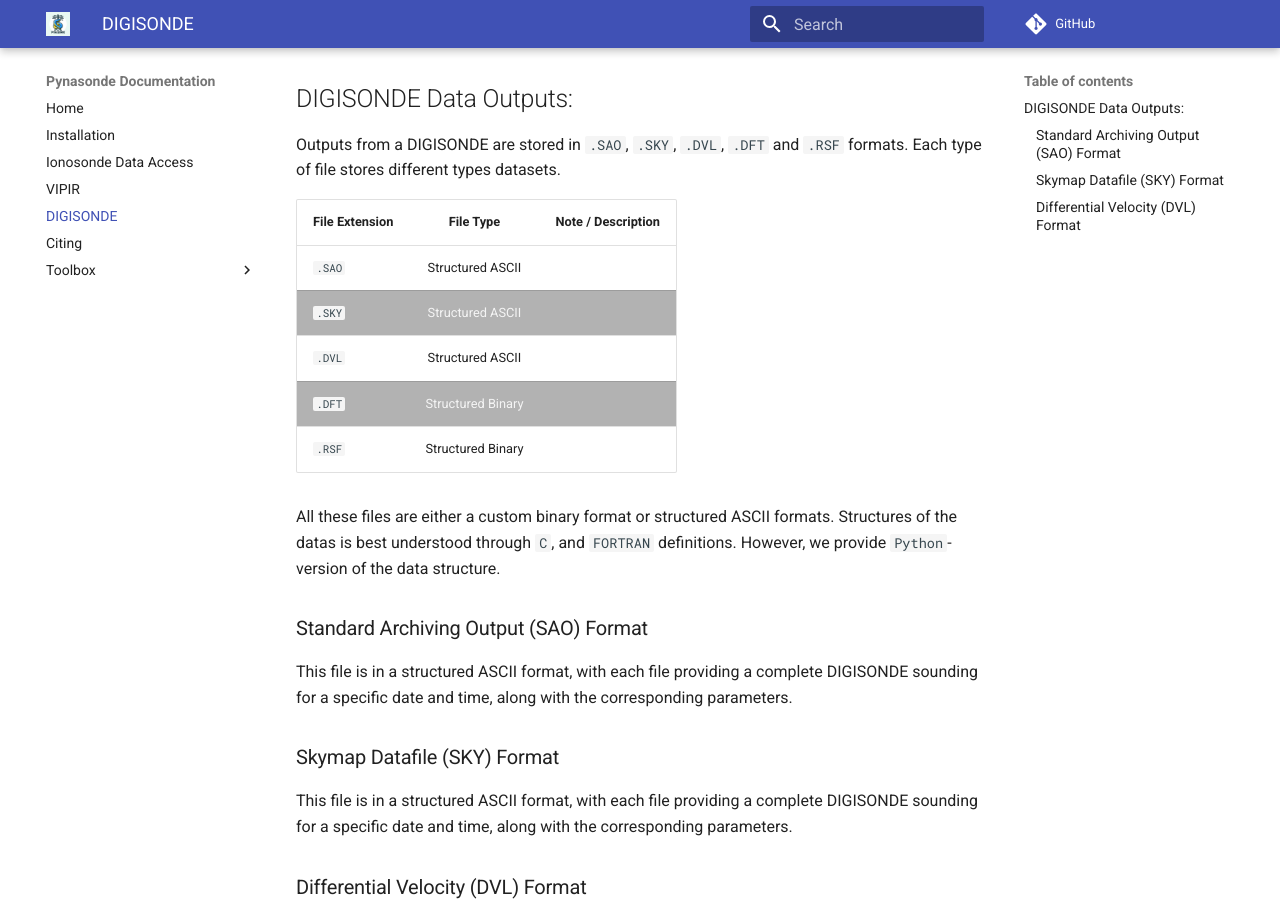
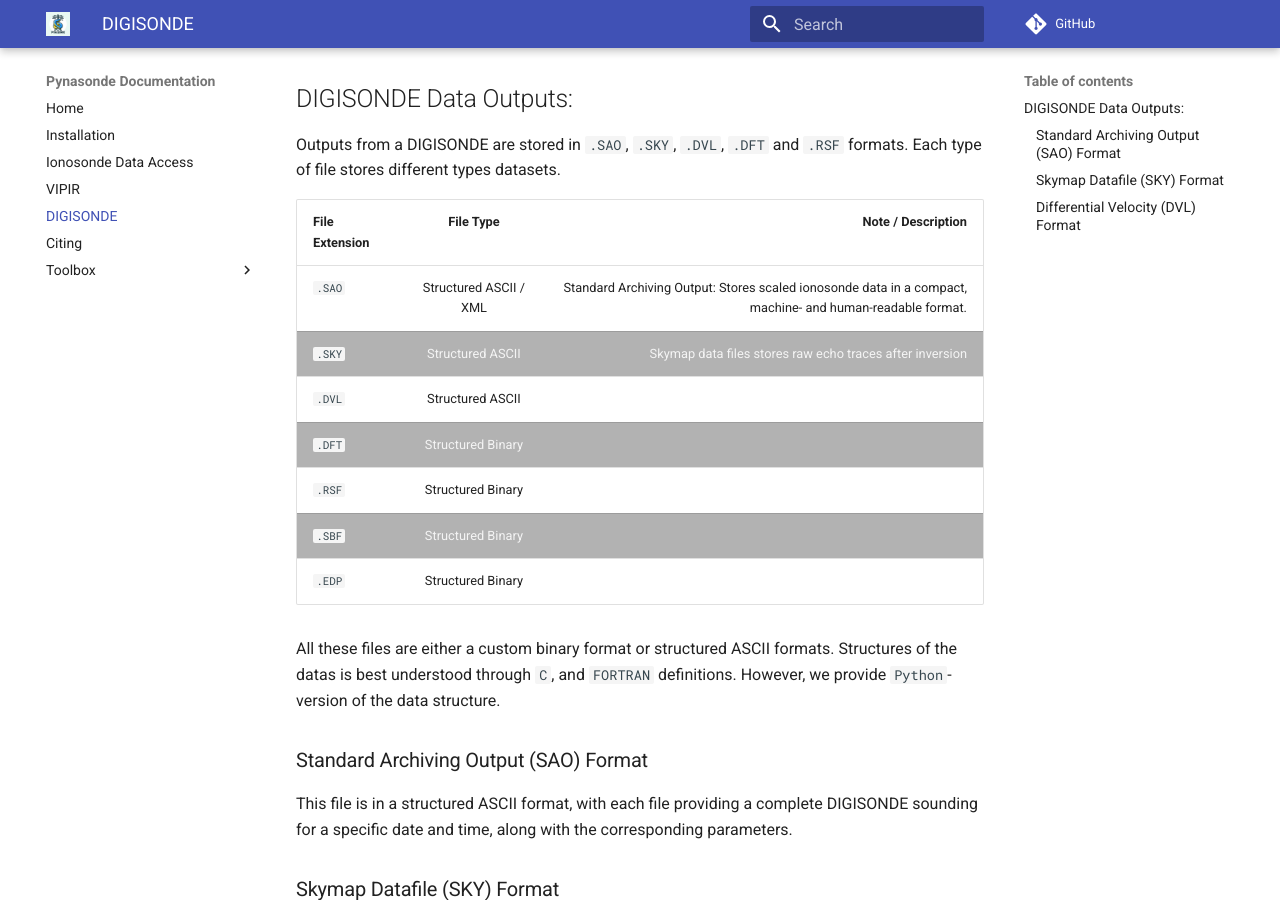
Before and after one commit to shibaji7/pynasonde, an MkDocs documentation site: the page built from docs/user/digisonde.md, in a window 1280 px wide and 900 px high, scrolled down 937 px. Built offline with MkDocs 1.6.1 and Material for MkDocs 9.7.7, drawn with Linux system fonts in a browser that asks for light colours; comment, search, counter and statistics services are not loaded.

Commit message:
Updated plots

```diff
--- a/docs/user/digisonde.md
+++ b/docs/user/digisonde.md
@@ -41,11 +41,13 @@ Outputs from a DIGISONDE are stored in `.SAO`, `.SKY`, `.DVL`, `.DFT` and `.RSF`
 
 | File Extension              | File Type     | Note / Description  |
 | :---------------- | :------: | ------: |
-| `.SAO` | Structured ASCII |  |
-| `.SKY` | Structured ASCII |  |
+| `.SAO` | Structured ASCII / XML | Standard Archiving Output: Stores scaled ionosonde data in a compact, machine- and human-readable format. |
+| `.SKY` | Structured ASCII | Skymap data files stores raw echo traces after inversion |
 | `.DVL` | Structured ASCII |  |
 | `.DFT` | Structured Binary |  |
 | `.RSF` | Structured Binary |  |
+| `.SBF` | Structured Binary |  |
+| `.EDP` | Structured Binary |  |
 
 All these files are either a custom binary format or structured ASCII formats. Structures of the datas is best understood through `C`, and `FORTRAN` definitions. However, we provide `Python`-version of the data structure.
 
```
